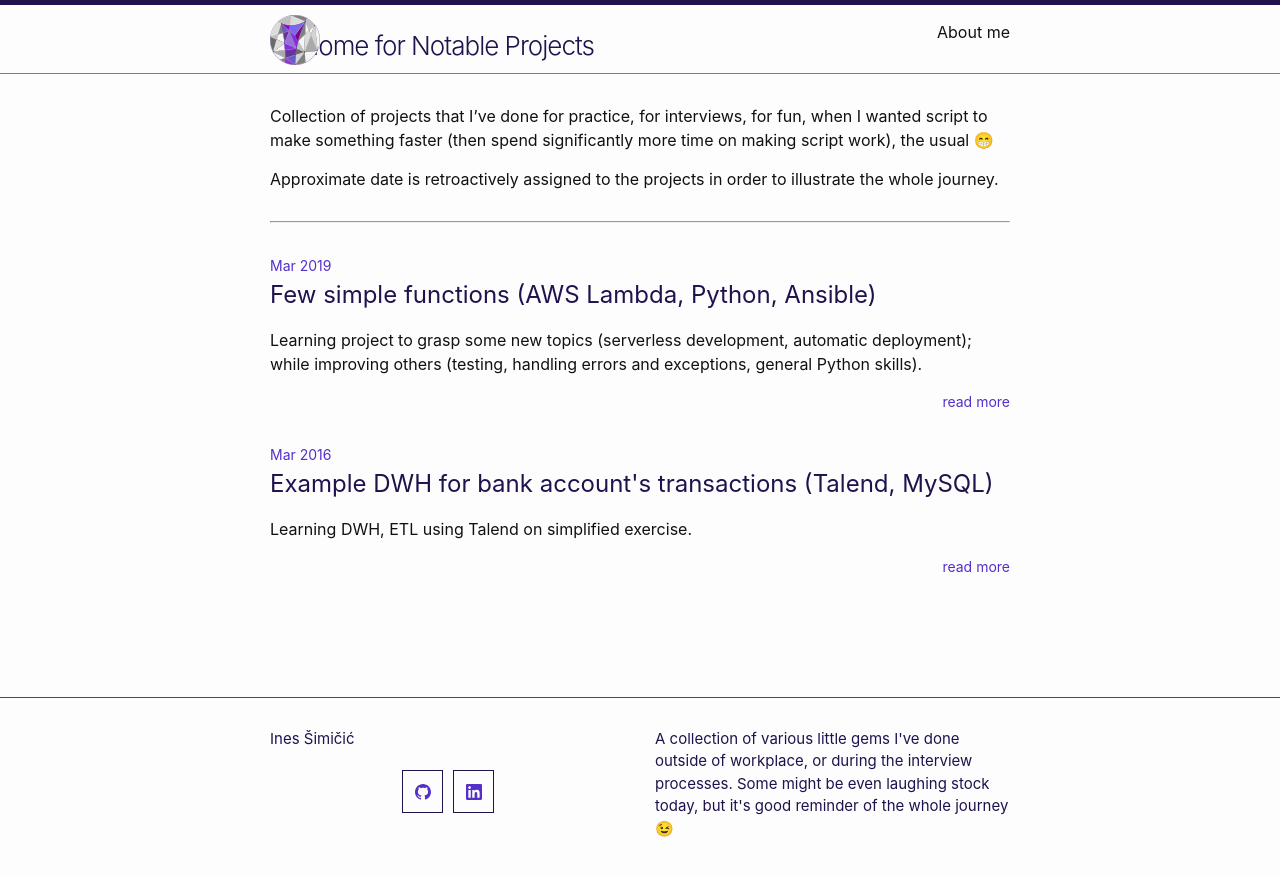
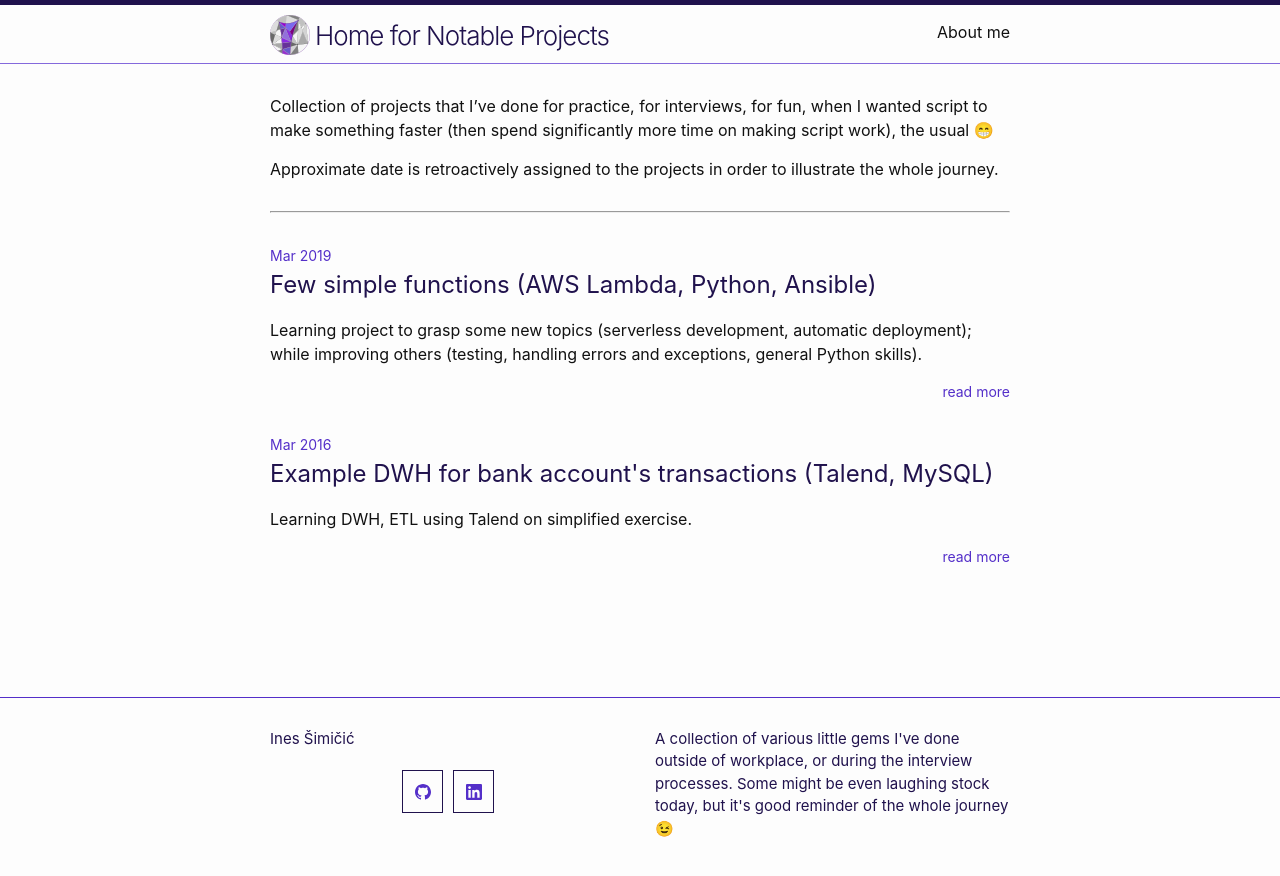
Before and after one commit to inesucrvenom/inesucrvenom.github.io, a Jekyll site: the page built from index.md, in a window 1280 px wide. Shown: the top 876 px of the page. Built offline with Jekyll 4.4.1, drawn with Linux system fonts in a browser that asks for light colours; emoji names are drawn with the system emoji font; the list of posts is cut into pages by our own code.

Commit message:
change logo size

```diff
--- a/_sass/minima/custom-styles.scss
+++ b/_sass/minima/custom-styles.scss
@@ -10,7 +10,7 @@
 	content: url("logo.png");
 	display: inline-block;
 	position: relative;
-	width: 30px;
-  height: 30px;
+	width: 45px;
+  height: 40px;
 	top: 10px;
 }
```
Also changed, not shown: assets/css/logo.png.
